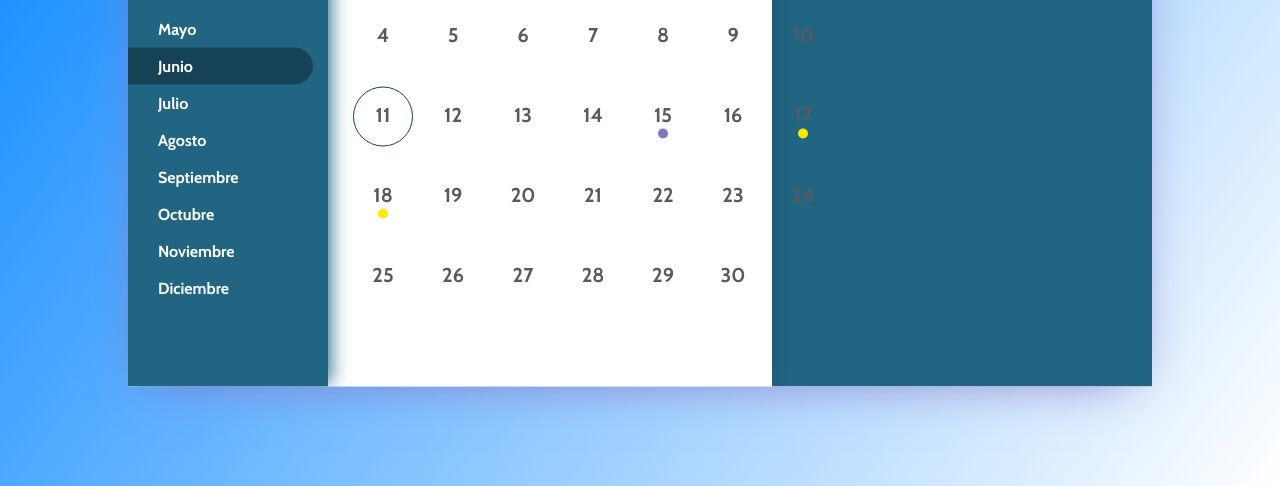
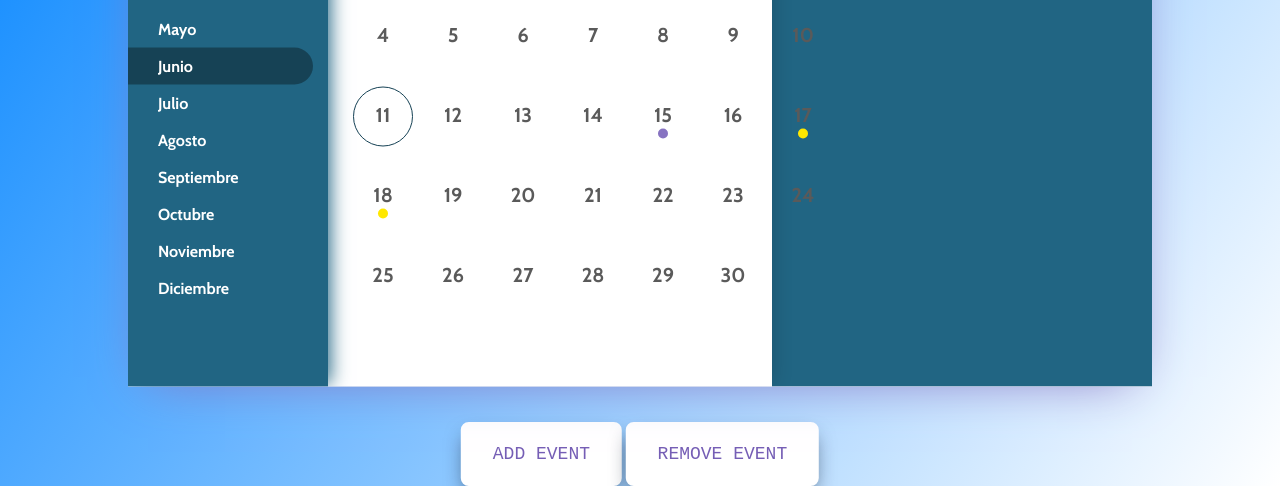
Before and after one commit to FabianRoYa/Calendario-2, a plain HTML site: page index.html in a window 1280 px wide. Shown: the part 314-800 px from the top of the page. Drawn offline with nearby package versions, Linux system fonts and the light colour scheme.

Commit message:
Button Correct

```diff
--- a/style.css
+++ b/style.css
@@ -8,7 +8,7 @@
   width: 100%;
   height: 100%;
   background: linear-gradient(305deg, #FFFFFF,#0083FF);
-
+  position: fixed;
 }
 
 #calendar{
@@ -17,6 +17,13 @@
   top: 50%;
   left: 50%;
   transform: translate(-50%,-50%);
+}
+
+.action-buttons {
+  position: absolute;
+  bottom: 0;
+  left: 50%;
+  transform: translateX(-50%);
 }
 
 
```
